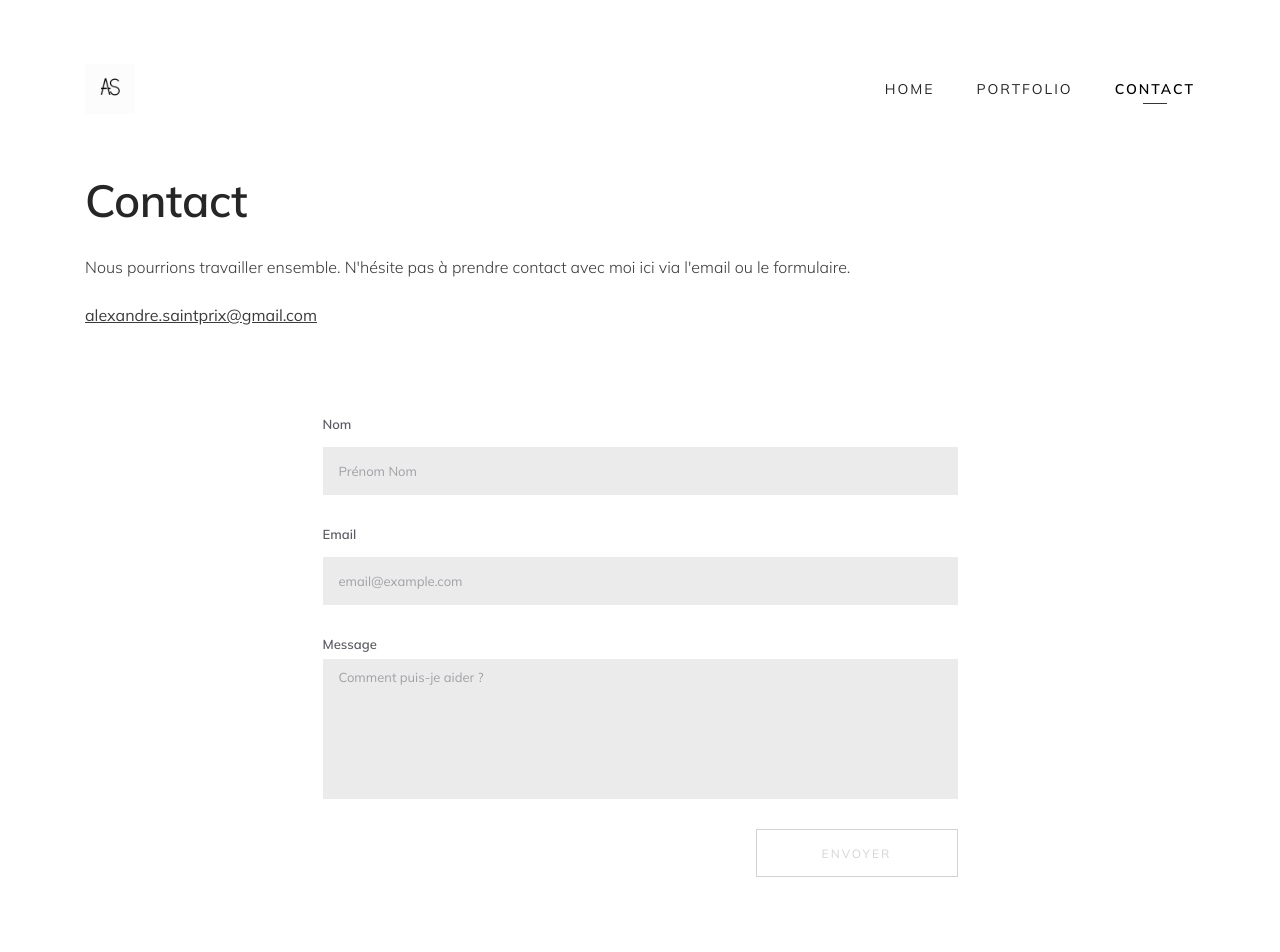
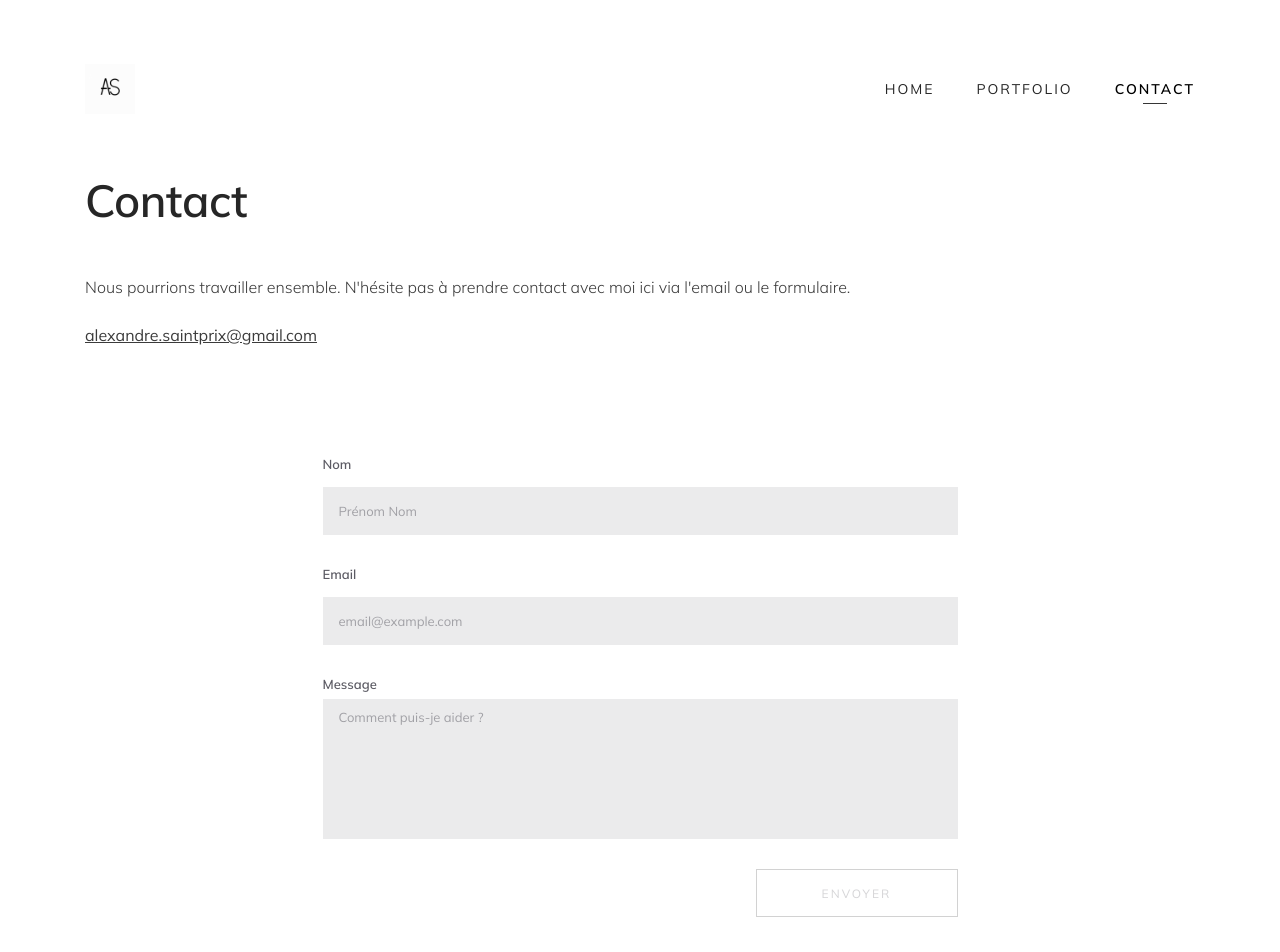
Before and after one commit to Alexandre-st/Portfolio, a React (Vite) app: page /contact in a window 1280 px wide. Shown: the top 952 px of the page. Built offline with nearby package versions, Linux system fonts and the light colour scheme.

Commit message:
Fix an issue with some margin

```diff
--- a/src/styles/components/_contactForm.scss
+++ b/src/styles/components/_contactForm.scss
@@ -4,7 +4,7 @@
   margin: 8rem 0 16rem;
 
   @include mq(laptop) {
-    margin: 8rem 0 20rem 0;
+    margin: 10rem 0 26rem 0;
   }
 }
 
--- a/src/styles/pages/_contact.scss
+++ b/src/styles/pages/_contact.scss
@@ -9,7 +9,7 @@
     }
 
     &-about {
-      margin-top: 2rem;
+      margin-top: 4rem;
     }
 
     &-mail {
```
